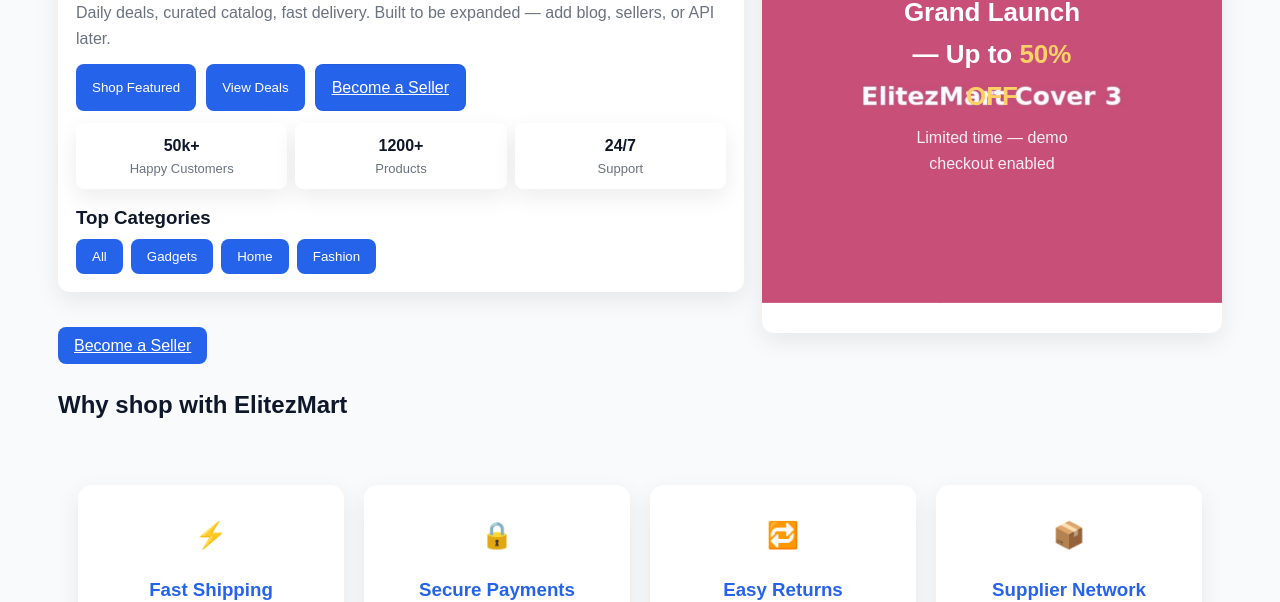
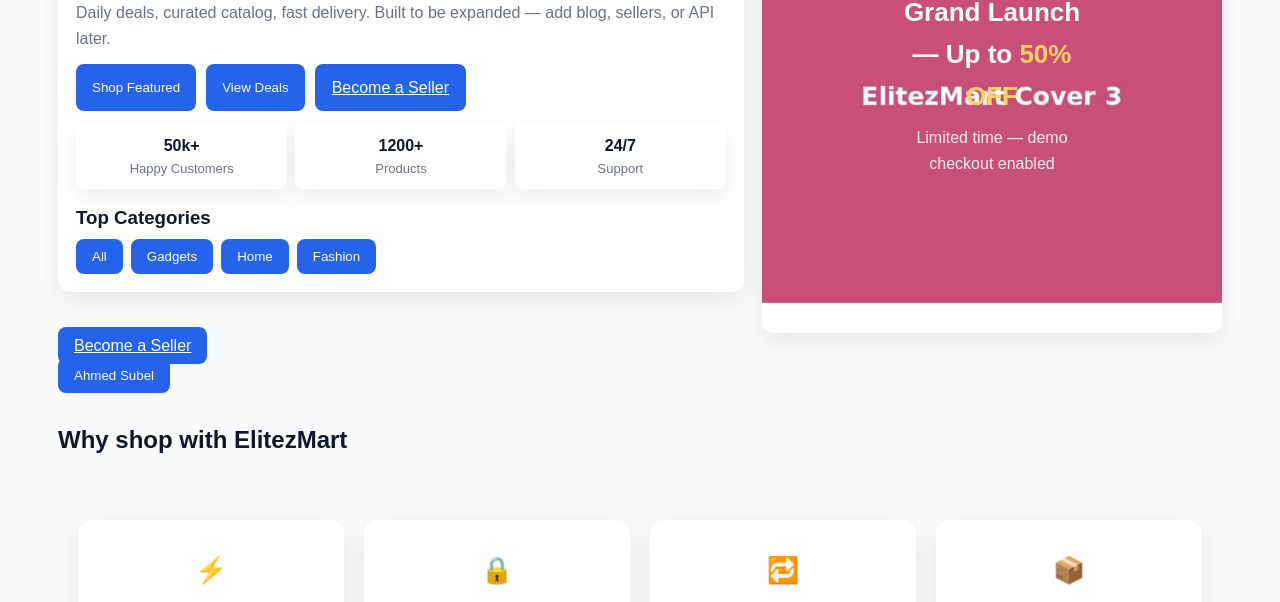
Before and after one commit to ahmedsubel342/Ahmed-Subel, a plain HTML site: page index.html in a window 1280 px wide. Shown: the part 198-800 px from the top of the page. Drawn offline with Linux system fonts and the light colour scheme; files whose address does not match are found by name.

Commit message:
Update index.html

```diff
--- a/index.html
+++ b/index.html
@@ -102,6 +102,10 @@
 
     <!-- Become a Seller Button -->
 <a href="seller.html" class="btn">Become a Seller</a>
+
+    <section class="custom-button-section">
+  <button class="btn" id="ahmedSubelBtn">Ahmed Subel</button>
+</section>
 
 
     <!-- FEATURES -->
```
